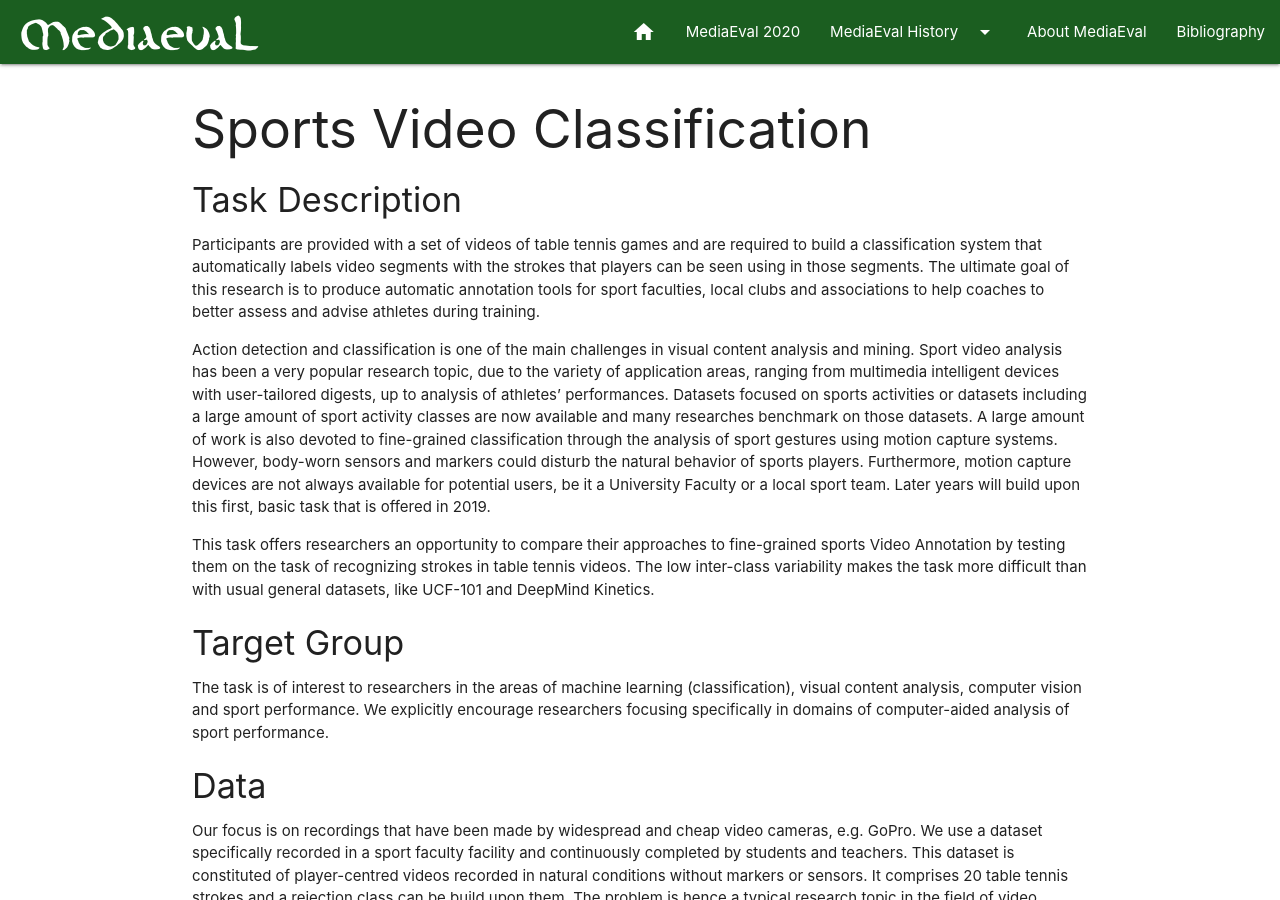
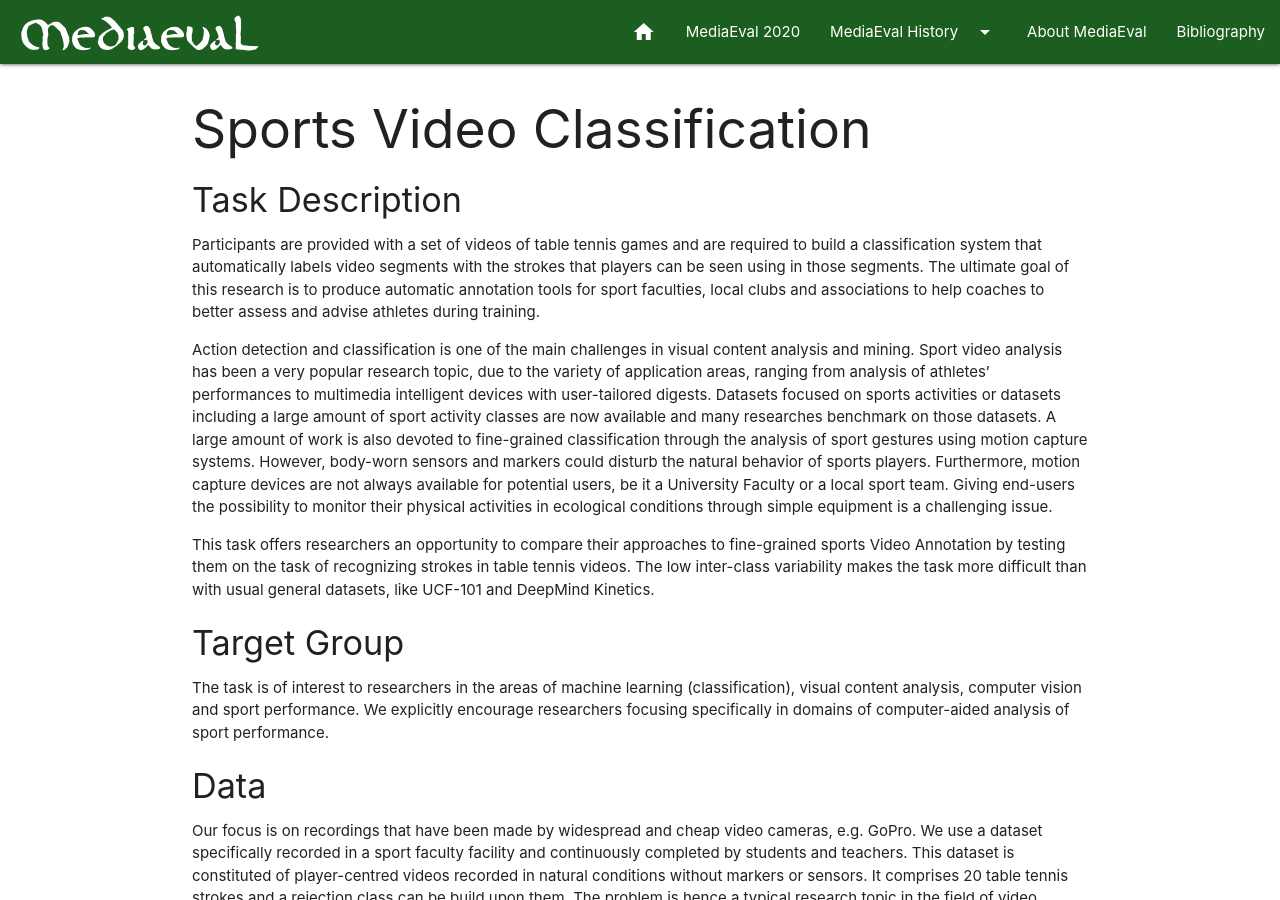
Before and after one commit to multimediaeval/multimediaeval.github.io, a Jekyll site: the page built from _editions/2020/tasks/sportsvideo.md, in a window 1280 px wide and 900 px high. Built offline with Jekyll 4.4.1, drawn with Linux system fonts in a browser that asks for light colours.

Commit message:
Update sportsvideo.md

```diff
--- a/_editions/2020/tasks/sportsvideo.md
+++ b/_editions/2020/tasks/sportsvideo.md
@@ -16,7 +16,7 @@ blurb: Participants are provided with a set of videos of table tennis games and
 #### Task Description
 Participants are provided with a set of videos of table tennis games and are required to build a classification system that automatically labels video segments with the strokes that players can be seen using in those segments. The ultimate goal of this research is to produce automatic annotation tools for sport faculties, local clubs and associations to help coaches to better assess and advise athletes during training.
 
-Action detection and classification is one of the main challenges in visual content analysis and mining. Sport video analysis has been a very popular research topic, due to the variety of application areas, ranging from multimedia intelligent devices with user-tailored digests, up to analysis of athletes' performances. Datasets focused on sports activities or datasets including a large amount of sport activity classes are now available and many researches benchmark on those datasets. A large amount of work is also devoted to fine-grained classification through the analysis of sport gestures using motion capture systems. However, body-worn sensors and markers could disturb the natural behavior of sports players. Furthermore, motion capture devices are not always available for potential users, be it a University Faculty or a local sport team. Later years will build upon this first, basic task that is offered in 2019.
+Action detection and classification is one of the main challenges in visual content analysis and mining. Sport video analysis has been a very popular research topic, due to the variety of application areas, ranging from analysis of athletes' performances to multimedia intelligent devices with user-tailored digests. Datasets focused on sports activities or datasets including a large amount of sport activity classes are now available and many researches benchmark on those datasets. A large amount of work is also devoted to fine-grained classification through the analysis of sport gestures using motion capture systems. However, body-worn sensors and markers could disturb the natural behavior of sports players. Furthermore, motion capture devices are not always available for potential users, be it a University Faculty or a local sport team.  Giving end-users the possibility to monitor their physical activities in ecological conditions through simple equipment is a challenging issue.
 
 This task offers researchers an opportunity to compare their approaches to fine-grained sports Video Annotation by testing them on the task of recognizing strokes in table tennis videos. The low inter-class variability makes the task more difficult than with usual general datasets, like UCF-101 and DeepMind Kinetics.
 
```
Also changed, not shown: other parts of _editions/2020/tasks/sportsvideo.md (+1 -1 lines).
